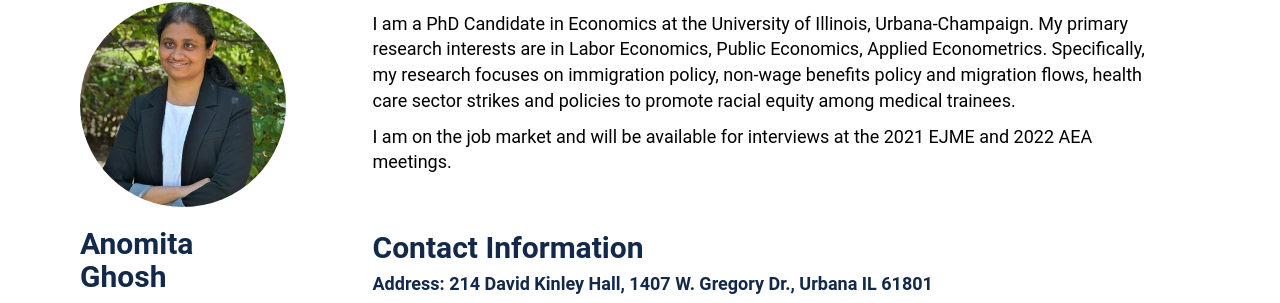
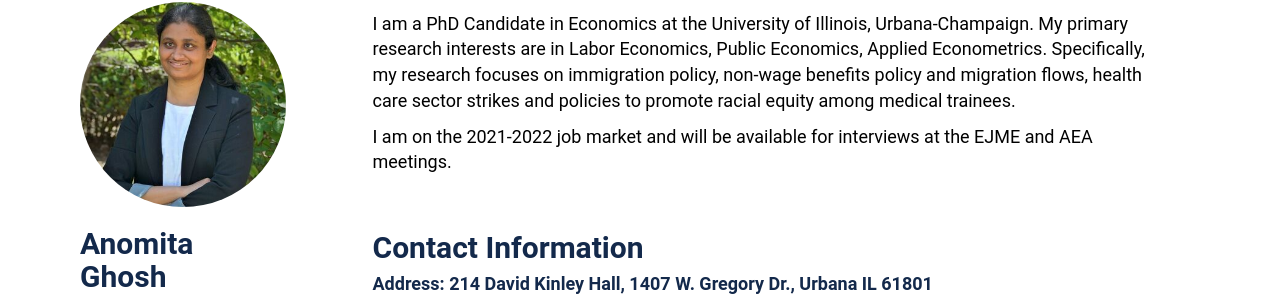
Before and after one commit to anomitaghosh/anomitaghosh.github.io, a Jekyll site: the page built from index.md, in a window 1280 px wide. Shown: the part 125-428 px from the top of the page. Built offline with Jekyll 4.4.1, drawn with Linux system fonts in a browser that asks for light colours.

```diff
--- a/index.md
+++ b/index.md
@@ -6,7 +6,7 @@ layout: default
 I am a PhD Candidate in Economics at the University of Illinois, Urbana-Champaign. My primary research interests are in Labor Economics, Public Economics, Applied Econometrics. Specifically, my research focuses on immigration policy, non-wage benefits policy and migration flows, health care sector strikes and policies to promote racial equity among medical trainees.
 
 
-I am on the job market and will be available for interviews at the 2021 EJME and 2022 AEA meetings.
+I am on the 2021-2022 job market and will be available for interviews at the EJME and AEA meetings.
 
 <br>
 
```
